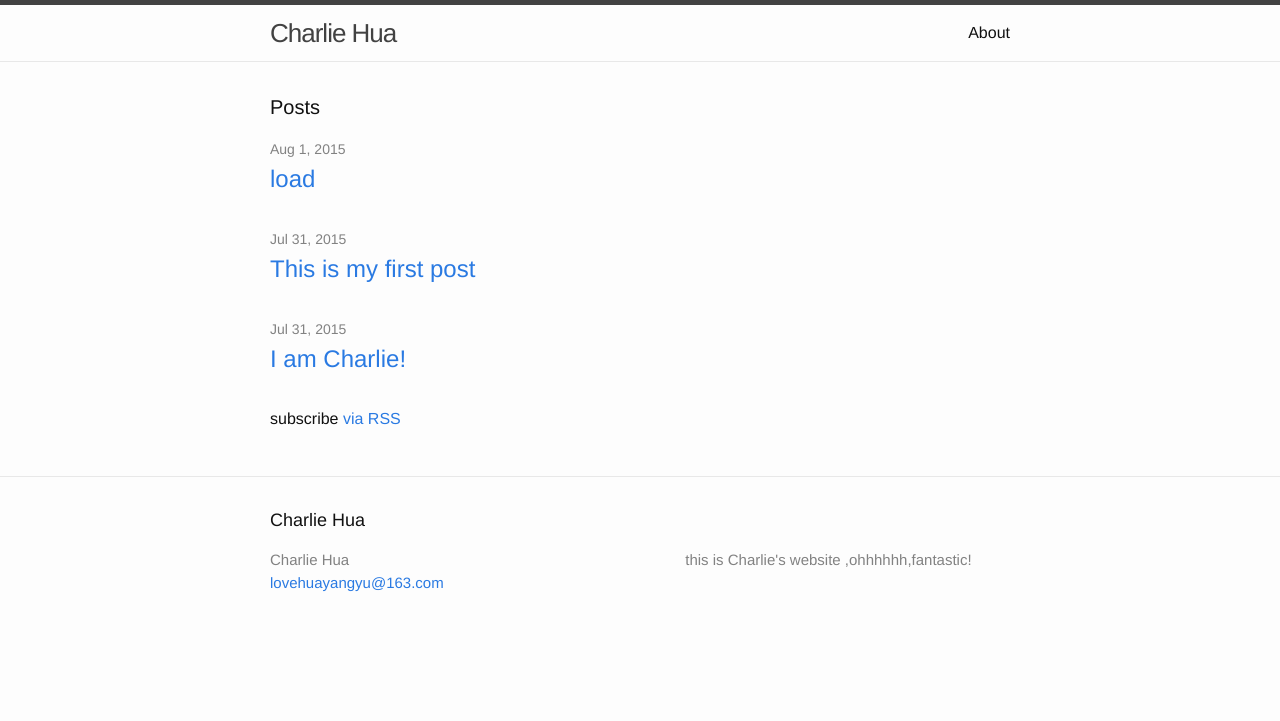
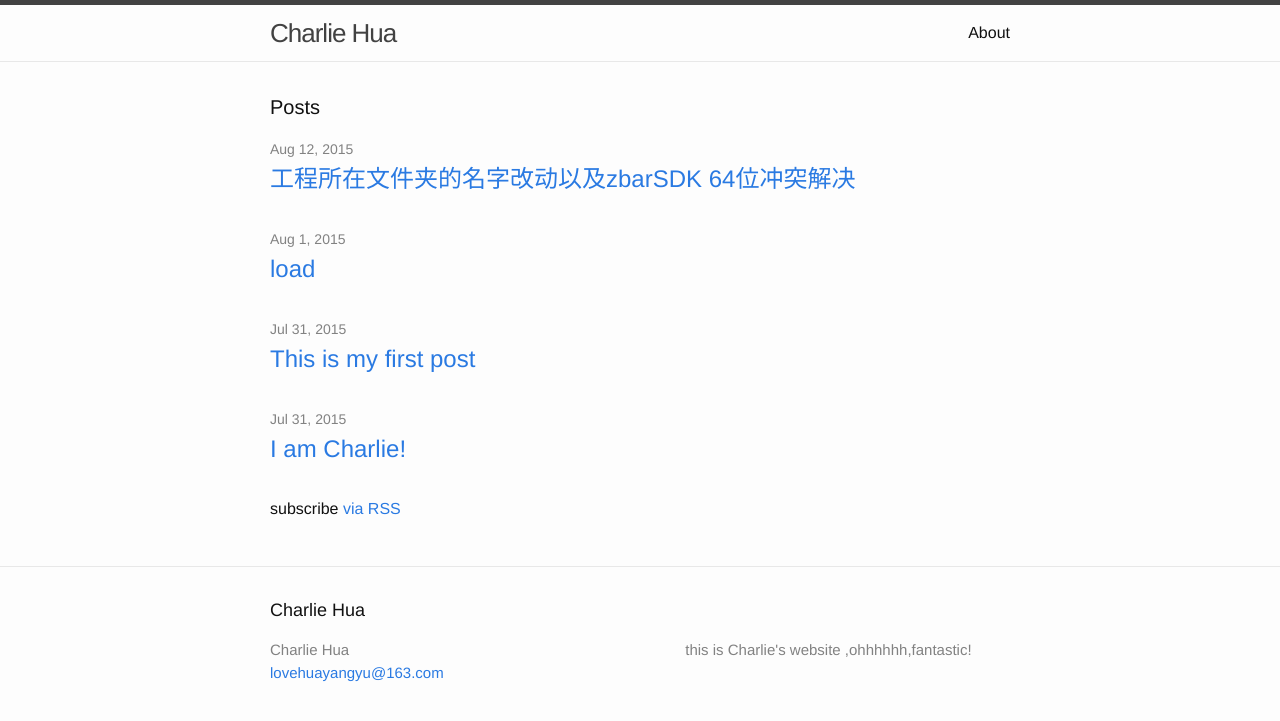
Before and after one commit to huayangyu/Charlie-s-Blog, a Jekyll site: the page built from index.html, in a window 1280 px wide. Shown: the top 721 px of the page. Built offline with Jekyll 4.4.1, drawn with Linux system fonts in a browser that asks for light colours; part of the change alters nothing that is shown.

Commit message:
64位SDK

```diff
--- /dev/null
+++ b/_posts/2015-08-12-project-file-name-and-zbarSDK-for-64.markdown
@@ -0,0 +1,19 @@
+---
+layout: post
+title:  "工程所在文件夹的名字改动以及zbarSDK 64位冲突解决"
+date:   2015-08-12 12:33:37
+categories: Charlie update
+body-class: post-welcome
+---
+
+要上线了，将文件夹的名字改了下，然后又找不到-lPods那样的问题，
+
+1我先是删掉了setting里的 Other C Flags 里的"${PODS_ROOT}/Headers/Public/AFNetworking" 和 -isystem 之类的选项
+
+2然后，在Edit Scheme里build 的地方加了Pods-projName，然后把它挪到了第一个 （后来成功之后我删掉了这个，也没有什么影响了）
+
+3接着Mr.Wang说 对照自己Setting和Pods里的Build Active Only (BAO)选项是不是一样的（因为cocoapods 默认的是debug = yes， 我这边当时报错是因为工程里的BAO中debug设置成了 No，所以就有了冲突）
+
+4将所有的32位第三方库变成64位的，这里用的方法和07-31 firstpost 里用的是同一个办法
+
+5在转zbarSDK的时候发现base64_encode与其他库有冲突，在网上找到办法是将zbarSDK里的symbol.c里搜索base64_encode，然后将base64_encode 改成了base64_en，重定义的冲突就解决了。
```
Also changed, not shown: _posts/2015-07-31-Firstpost.markdown (line endings or trailing spaces).
